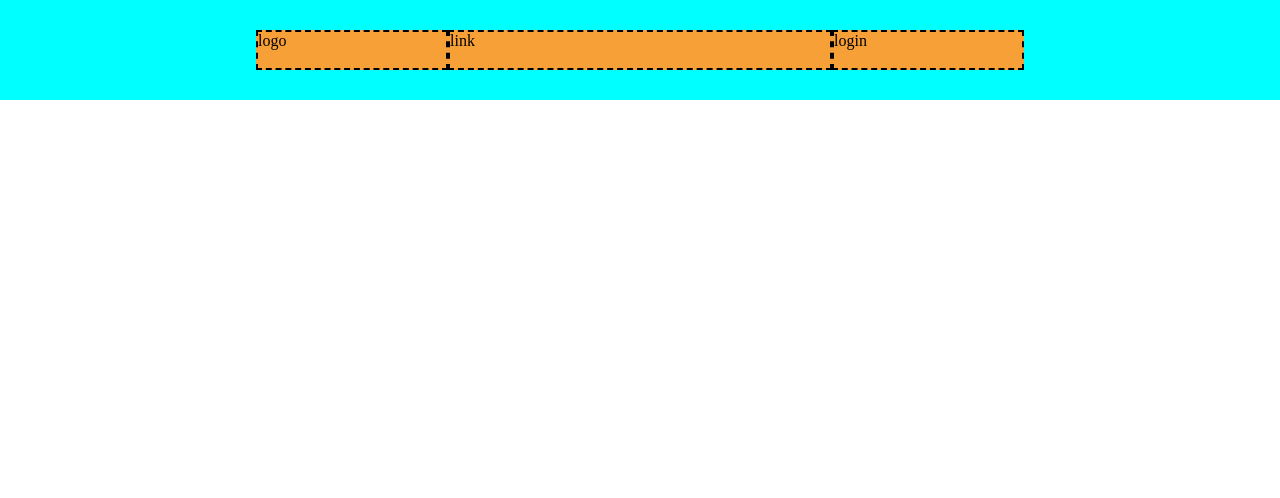
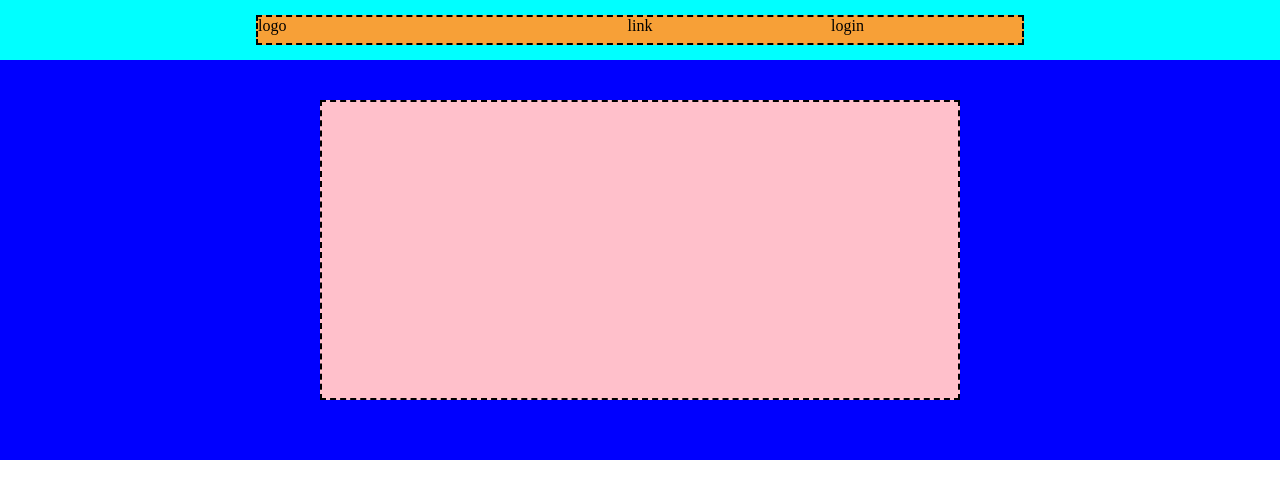
Before and after one commit to AngeloRoudani/htmlcss-struttura-discord, a plain HTML site: page index.html in a window 1280 px wide. Drawn offline with Linux system fonts and the light colour scheme.

Commit message:
seconda parte

```diff
--- a/css/style.css
+++ b/css/style.css
@@ -4,9 +4,23 @@
     box-sizing: border-box;
 }
 /*debug*/
-.links div {
+.bordi {
     border: dashed 2px black;
 }
+
+.top {
+    background-color: cyan;
+}
+
+.bottom {
+    background-color: blue;
+}
+
+.descrizione {
+    background-color: pink;
+}
+
+/*debug*/
 
 .container {
     display: flex;
@@ -14,11 +28,9 @@
 
 
 .top {
-    background-color: cyan;
-    min-height: 100px;
+    min-height: 60px;
     justify-content: center ;
     align-items: center;
-
 }
 
 .container {
@@ -29,7 +41,7 @@
     background-color: rgb(247, 160, 55);
     width: 60%;
     justify-content: space-between;
-    height: 40px;
+    height: 30px;
     align-content: center;
     align-items: stretch;
 }
@@ -41,4 +53,18 @@
 
 .link {
     width: calc(100% / 2);
+    text-align: center;
 }
+
+.bottom {
+    min-height: 400px;
+}
+
+.descrizione {
+    width: 50%;
+    min-height: 300px;
+    text-align: center;
+    margin: auto;
+    margin-top: 40px;
+
+}
--- a/index.html
+++ b/index.html
@@ -9,7 +9,7 @@
 </head>
 <body>
     <header class="container top">
-        <nav class="container links">
+        <nav class="container links bordi">
             <div class="logo">logo</div>
             <div class="link">link</div>
             <div class="login">login</div>
@@ -17,6 +17,12 @@
     </header>
 
     <header class="bottom">
+        <div class="container">
+            <div class="descrizione bordi">
+
+            </div>
+
+        </div>
 
     </header>
 
```
